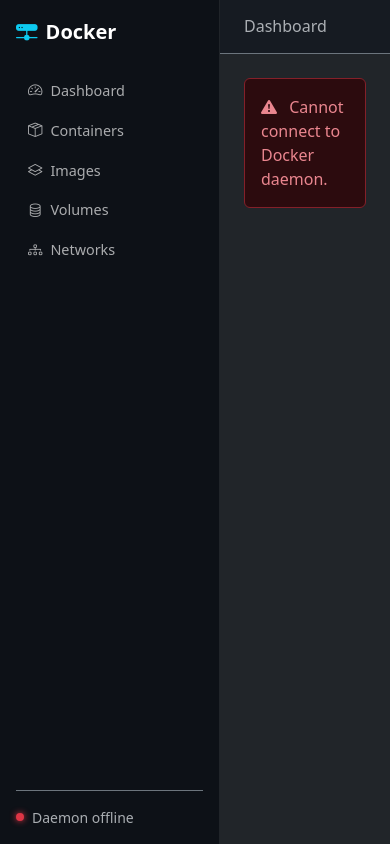
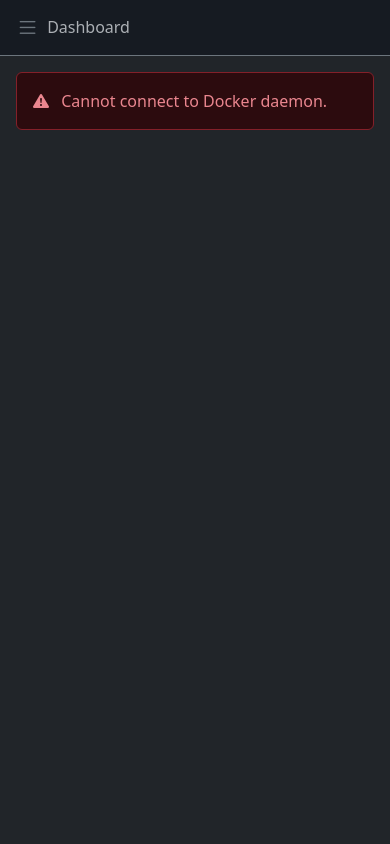
Before and after one commit to ezotic/docker_dashboard, a Flask app: template templates/dashboard.html in a window 390 px wide. Run offline with Flask 3, Linux system fonts and the light colour scheme; the template is opened without the code that fills it: most values are stand-ins (such as "Sample title", 1, 10 or a date in 2020).

Commit message:
responsive config

```diff
--- a/static/css/app.css
+++ b/static/css/app.css
@@ -1,11 +1,22 @@
-/* Sidebar */
+/* Sidebar — desktop */
 .sidebar {
   background-color: #0d1117;
   border-right: 1px solid rgba(255, 255, 255, 0.08);
-  position: sticky;
-  top: 0;
-  height: 100vh;
-  overflow-y: auto;
+}
+
+@media (min-width: 768px) {
+  .sidebar {
+    position: sticky !important;
+    top: 0;
+    height: 100vh;
+    overflow-y: auto;
+    /* Restore styles reset by Bootstrap's offcanvas-md */
+    background-color: #0d1117 !important;
+    border-right: 1px solid rgba(255, 255, 255, 0.08) !important;
+    width: 220px !important;
+    transform: none !important;
+    visibility: visible !important;
+  }
 }
 
 .sidebar .nav-link {
@@ -85,3 +96,16 @@
 ::-webkit-scrollbar-track { background: transparent; }
 ::-webkit-scrollbar-thumb { background: rgba(255,255,255,0.15); border-radius: 3px; }
 ::-webkit-scrollbar-thumb:hover { background: rgba(255,255,255,0.3); }
+
+/* Mobile touch targets */
+@media (max-width: 767.98px) {
+  .btn-group-sm .btn {
+    padding: 0.4rem 0.6rem;
+    min-width: 36px;
+  }
+
+  /* Tighten table cell padding on small screens */
+  .table td, .table th {
+    padding: 0.5rem 0.5rem;
+  }
+}
--- a/templates/base.html
+++ b/templates/base.html
@@ -12,36 +12,54 @@
 
 <div class="d-flex" style="min-height: 100vh;">
 
-  <!-- Sidebar -->
-  <nav class="sidebar d-flex flex-column flex-shrink-0 p-3" style="width: 220px;">
-    <a href="/" class="d-flex align-items-center mb-4 text-decoration-none">
+  <!-- Sidebar — offcanvas on mobile, sticky on md+ -->
+  <div class="offcanvas offcanvas-md offcanvas-start sidebar flex-shrink-0 d-md-flex flex-column p-3"
+       tabindex="-1" id="sidebarMenu" style="width: 220px;">
+
+    <!-- Close button row — mobile only -->
+    <div class="d-flex d-md-none justify-content-between align-items-center mb-4">
+      <a href="/" class="d-flex align-items-center text-decoration-none">
+        <i class="bi bi-hdd-network-fill text-info me-2 fs-4"></i>
+        <span class="fw-bold fs-5 text-white">Docker</span>
+      </a>
+      <button type="button" class="btn-close btn-close-white"
+              data-bs-dismiss="offcanvas" data-bs-target="#sidebarMenu"></button>
+    </div>
+
+    <!-- Brand — desktop only -->
+    <a href="/" class="d-none d-md-flex align-items-center mb-4 text-decoration-none">
       <i class="bi bi-hdd-network-fill text-info me-2 fs-4"></i>
       <span class="fw-bold fs-5 text-white">Docker</span>
     </a>
 
     <ul class="nav nav-pills flex-column mb-auto gap-1">
       <li class="nav-item">
-        <a href="/" class="nav-link text-light {% if request.path == '/' %}active{% endif %}">
+        <a href="/" class="nav-link text-light {% if request.path == '/' %}active{% endif %}"
+           data-bs-dismiss="offcanvas">
           <i class="bi bi-speedometer2 me-2"></i>Dashboard
         </a>
       </li>
       <li class="nav-item">
-        <a href="/containers" class="nav-link text-light {% if request.path.startswith('/containers') %}active{% endif %}">
+        <a href="/containers" class="nav-link text-light {% if request.path.startswith('/containers') %}active{% endif %}"
+           data-bs-dismiss="offcanvas">
           <i class="bi bi-box-seam me-2"></i>Containers
         </a>
       </li>
       <li class="nav-item">
-        <a href="/images" class="nav-link text-light {% if request.path == '/images' %}active{% endif %}">
+        <a href="/images" class="nav-link text-light {% if request.path == '/images' %}active{% endif %}"
+           data-bs-dismiss="offcanvas">
           <i class="bi bi-layers me-2"></i>Images
         </a>
       </li>
       <li class="nav-item">
-        <a href="/volumes" class="nav-link text-light {% if request.path == '/volumes' %}active{% endif %}">
+        <a href="/volumes" class="nav-link text-light {% if request.path == '/volumes' %}active{% endif %}"
+           data-bs-dismiss="offcanvas">
           <i class="bi bi-database me-2"></i>Volumes
         </a>
       </li>
       <li class="nav-item">
-        <a href="/networks" class="nav-link text-light {% if request.path == '/networks' %}active{% endif %}">
+        <a href="/networks" class="nav-link text-light {% if request.path == '/networks' %}active{% endif %}"
+           data-bs-dismiss="offcanvas">
           <i class="bi bi-diagram-3 me-2"></i>Networks
         </a>
       </li>
@@ -53,15 +71,20 @@
         <span id="daemon-label">{% if connected %}Daemon connected{% else %}Daemon offline{% endif %}</span>
       </small>
     </div>
-  </nav>
+  </div>
 
   <!-- Main content -->
-  <div class="flex-grow-1 d-flex flex-column">
-    <header class="topbar px-4 py-3 d-flex align-items-center border-bottom border-secondary">
+  <div class="flex-grow-1 d-flex flex-column" style="min-width: 0;">
+    <header class="topbar px-3 px-md-4 py-3 d-flex align-items-center border-bottom border-secondary gap-2">
+      <!-- Hamburger — mobile only -->
+      <button class="btn btn-link text-secondary d-md-none p-0 border-0 lh-1"
+              data-bs-toggle="offcanvas" data-bs-target="#sidebarMenu" aria-label="Open menu">
+        <i class="bi bi-list fs-3"></i>
+      </button>
       <h6 class="mb-0 text-muted">{% block header %}{% endblock %}</h6>
     </header>
 
-    <main class="flex-grow-1 p-4">
+    <main class="flex-grow-1 p-3 p-md-4">
       {% block content %}{% endblock %}
     </main>
   </div>
--- a/templates/logs.html
+++ b/templates/logs.html
@@ -21,7 +21,7 @@
 <div id="log-box"
   data-container-id="{{ container_id }}"
   class="log-terminal p-3 rounded overflow-auto font-monospace small"
-  style="height: calc(100vh - 220px);">
+  style="height: calc(100vh - 180px); min-height: 300px;">
 </div>
 {% endblock %}
 
```
Also changed, not shown: templates/containers.html (+21 -11 lines), templates/images.html (+4 -4 lines), templates/networks.html (+6 -6 lines), templates/volumes.html (+4 -4 lines).
